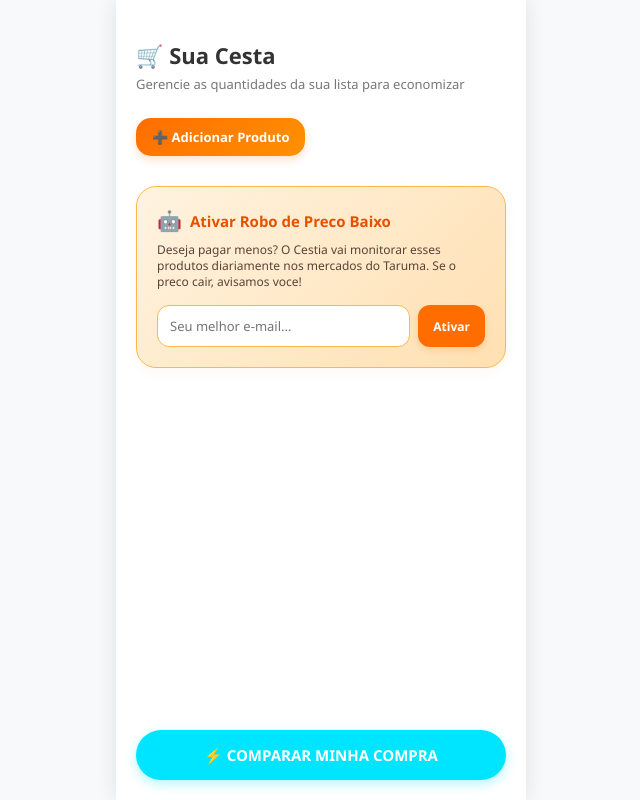
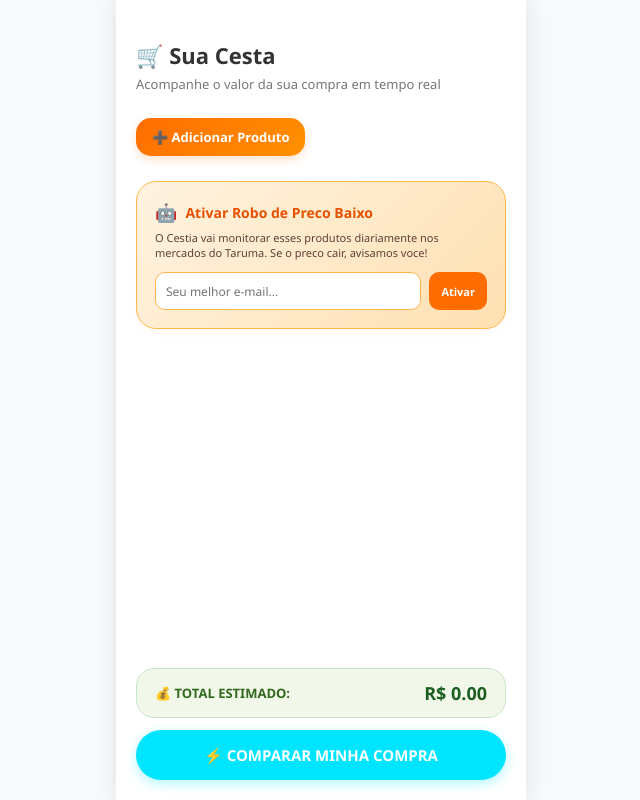
Before and after one commit to Abraaonunes1404/codigos-vs-code, a Django app: page /cesta/ in a window 1280 px wide. Shown: the whole page, without its empty margins (319-959 px from the left). Run offline with Django 5.2, Linux system fonts and the light colour scheme; data comes from the database, SQL or seed files in the repository; tables that the repository leaves empty hold one stand-in row (values such as "Sample post").

Commit message:
Insere subtotal por produto, valor total geral na cesta e corrige redirecionamento

```diff
--- a/core/templates/cestia/cesta.html
+++ b/core/templates/cestia/cesta.html
@@ -8,26 +8,34 @@
         * { margin: 0; padding: 0; box-sizing: border-box; font-family: 'Segoe UI', sans-serif; }
         body { background-color: #F8F9FA; display: flex; justify-content: center; }
 
-        .celular-container { width: 100%; max-width: 410px; min-height: 100vh; background-color: #FFF; box-shadow: 0 0 20px rgba(0,0,0,0.1); position: relative; padding: 20px; padding-bottom: 110px; }
+        .celular-container { width: 100%; max-width: 410px; min-height: 100vh; background-color: #FFF; box-shadow: 0 0 20px rgba(0,0,0,0.1); position: relative; padding: 20px; padding-bottom: 180px; }
 
         .titulo-pagina { font-size: 22px; font-weight: bold; color: #333; margin-top: 20px; margin-bottom: 5px; }
         .sub-texto { font-size: 13px; color: #777; margin-bottom: 25px; }
 
         .item-carrinho { display: flex; align-items: center; background-color: #FFF; border: 1px solid #E0E0E0; padding: 12px; padding-right: 45px; border-radius: 20px; margin-bottom: 15px; position: relative; box-shadow: 0 2px 5px rgba(0,0,0,0.02); }
 
-        .foto-falsa { width: 50px; height: 50px; background-color: #FFE0B2; border-radius: 12px; display: flex; justify-content: center; align-items: center; font-size: 24px; margin-right: 15px; }
+        .foto-falsa { width: 50px; height: 50px; background-color: #FFE0B2; border-radius: 12px; display: flex; justify-content: center; align-items: center; font-size: 24px; margin-right: 12px; }
         .info-produto { flex: 1; }
         .nome-prod { font-size: 14px; font-weight: 700; color: #212121; }
         .marca-prod { font-size: 11px; color: #999; text-transform: uppercase; margin-top: 2px; }
-        .qtd-container { display: flex; align-items: center; gap: 10px; background-color: #F1F3F5; padding: 6px 12px; border-radius: 15px; margin-right: 5px; }
 
-        .btn-qtd-link { text-decoration: none; font-size: 16px; font-weight: bold; color: #FF6D00; cursor: pointer; display: inline-block; padding: 0 4px; }
+        /* Preços exibidos nos cards */
+        .preco-unitario-tag { font-size: 11px; color: #FF6D00; font-weight: 600; margin-top: 3px; }
+        .subtotal-item-tag { font-size: 14px; font-weight: 800; color: #2E7D32; margin-top: 2px; }
+
+        .qtd-container { display: flex; align-items: center; gap: 8px; background-color: #F1F3F5; padding: 6px 10px; border-radius: 15px; margin-left: 5px; }
+        .btn-qtd-link { text-decoration: none; font-size: 15px; font-weight: bold; color: #FF6D00; padding: 0 4px; }
         .num-qtd { font-size: 13px; font-weight: bold; color: #333; }
 
-        .btn-deletar-item { position: absolute; right: 12px; top: 50%; transform: translateY(-50%); text-decoration: none; font-size: 14px; background-color: #FFEBEE; width: 32px; height: 32px; display: flex; align-items: center; justify-content: center; border-radius: 50%; color: #FF1744; border: 1px solid #FFCDD2; transition: all 0.2s ease; }
-        .btn-deletar-item:hover { background-color: #FFCDD2; }
+        .btn-deletar-item { position: absolute; right: 12px; top: 50%; transform: translateY(-50%); text-decoration: none; font-size: 14px; background-color: #FFEBEE; width: 32px; height: 32px; display: flex; align-items: center; justify-content: center; border-radius: 50%; color: #FF1744; border: 1px solid #FFCDD2; }
 
-        .rodape-fixo { position: absolute; bottom: 20px; left: 20px; right: 20px; }
+        /* RECEPTÁCULO FIXO DE TOTALIZAÇÃO NO RODAPÉ */
+        .rodape-fixo { position: absolute; bottom: 20px; left: 20px; right: 20px; background-color: #FFF; padding-top: 10px; }
+        .barra-total-geral { display: flex; justify-content: space-between; align-items: center; background-color: #F1F8E9; border: 1px solid #C8E6C9; padding: 12px 18px; border-radius: 18px; margin-bottom: 12px; }
+        .txt-total { font-size: 13px; font-weight: 700; color: #33691E; }
+        .val-total { font-size: 18px; font-weight: 800; color: #1B5E20; }
+
         .btn-comparar { width: 100%; background-color: #00E5FF; color: #FFF; border: none; padding: 15px; border-radius: 25px; font-size: 15px; font-weight: bold; text-align: center; cursor: pointer; text-decoration: none; display: block; box-shadow: 0 4px 12px rgba(0,229,255,0.3); }
     </style>
 </head>
@@ -43,11 +51,9 @@
             {% endfor %}
         {% endif %}
 
-        <div class="sub-texto">Gerencie as quantidades da sua lista para economizar</div>
+        <div class="sub-texto">Acompanhe o valor da sua compra em tempo real</div>
 
-        <!-- PAINEL DE BOTÕES DE AÇÃO SUPERIOR -->
         <div style="display: flex; justify-content: space-between; align-items: center; margin-bottom: 25px;">
-            <!-- NOVO BOTÃO DE CÂMERA INTELIGENTE HÍBRIDA -->
             <a href="/scanner-cestia/" style="display: flex; align-items: center; gap: 6px; background: linear-gradient(135deg, #FF6D00, #FF9100); color: #FFF; text-decoration: none; padding: 10px 16px; border-radius: 15px; font-size: 13px; font-weight: bold; box-shadow: 0 4px 10px rgba(255,109,0,0.2);">
                 ➕ Adicionar Produto
             </a>
@@ -64,7 +70,10 @@
             <div class="foto-falsa">📦</div>
             <div class="info-produto">
                 <div class="nome-prod">{{ p.nome }}</div>
-                <div class="marca-prod">{{ p.marca }} ({{ p.unidade }})</div>
+                <div class="marca-prod">{{ p.marca }}</div>
+                <!-- Exibe os valores individuais -->
+                <div class="preco-unitario-tag">Unid: R$ {{ p.preco_unitario|floatformat:2 }}</div>
+                <div class="subtotal-item-tag">R$ {{ p.subtotal_item|floatformat:2 }}</div>
             </div>
             <div class="qtd-container">
                 <a href="/cesta/alterar/{{ p.id }}/diminuir/" class="btn-qtd-link">-</a>
@@ -78,23 +87,29 @@
         </div>
         {% endfor %}
 
-        <div style="background: linear-gradient(135deg, #FFF3E0, #FFE0B2); border: 1px solid #FFB74D; padding: 20px; border-radius: 20px; margin-top: 30px; box-shadow: 0 4px 12px rgba(255,109,0,0.05);">
-            <div style="display: flex; align-items: center; gap: 8px; margin-bottom: 8px;">
-                <span style="font-size: 20px;">🤖</span>
-                <h4 style="color: #E65100; font-size: 15px; font-weight: 700;">Ativar Robo de Preco Baixo</h4>
+        <!-- CARD DE ATIVAÇÃO DO ROBÔ MONITOR -->
+        <div style="background: linear-gradient(135deg, #FFF3E0, #FFE0B2); border: 1px solid #FFB74D; padding: 18px; border-radius: 20px; margin-top: 25px; box-shadow: 0 4px 12px rgba(255,109,0,0.03);">
+            <div style="display: flex; align-items: center; gap: 8px; margin-bottom: 6px;">
+                <span style="font-size: 18px;">🤖</span>
+                <h4 style="color: #E65100; font-size: 14px; font-weight: 700;">Ativar Robo de Preco Baixo</h4>
             </div>
-            <p style="font-size: 12px; color: #5D4037; line-height: 16px; margin-bottom: 15px;">
-                Deseja pagar menos? O Cestia vai monitorar esses produtos diariamente nos mercados do Taruma. Se o preco cair, avisamos voce!
+            <p style="font-size: 11px; color: #5D4037; line-height: 15px; margin-bottom: 12px;">
+                O Cestia vai monitorar esses produtos diariamente nos mercados do Taruma. Se o preco cair, avisamos voce!
             </p>
             <div style="display: flex; gap: 8px;">
-                <input type="email" placeholder="Seu melhor e-mail..." style="flex: 1; height: 42px; border: 1px solid #FFB74D; border-radius: 12px; padding-left: 12px; font-size: 13px; outline: none; background-color: #FFF;">
-                <button onclick="alert('✉️ Perfeito! O robo do Cestia ja esta monitorando sua cesta de compras!')" style="background-color: #FF6D00; color: #FFF; border: none; padding: 0 15px; border-radius: 12px; font-size: 12px; font-weight: bold; cursor: pointer; box-shadow: 0 3px 6px rgba(255,109,0,0.2);">
+                <input type="email" placeholder="Seu melhor e-mail..." style="flex: 1; height: 38px; border: 1px solid #FFB74D; border-radius: 10px; padding-left: 10px; font-size: 12px; outline: none; background-color: #FFF;">
+                <button onclick="alert('✉️ Perfeito! O robo do Cestia ja esta monitorando sua cesta!')" style="background-color: #FF6D00; color: #FFF; border: none; padding: 0 12px; border-radius: 10px; font-size: 11px; font-weight: bold; cursor: pointer;">
                     Ativar
                 </button>
             </div>
         </div>
 
+        <!-- PAINEL FIXO DE FECHAMENTO COM SUB-TOTAL FINANCEIRO GERAL -->
         <div class="rodape-fixo">
+            <div class="barra-total-geral">
+                <span class="txt-total">💰 TOTAL ESTIMADO:</span>
+                <span class="val-total">R$ {{ valor_geral_compra|floatformat:2 }}</span>
+            </div>
             <a href="/resultado-cestia/" class="btn-comparar">⚡ COMPARAR MINHA COMPRA</a>
         </div>
     </div>
--- a/core/views.py
+++ b/core/views.py
@@ -22,29 +22,51 @@ def tela_home_cestia(request):
 
 def tela_cesta_compras(request):
     """
-    Renderiza a tela do carrinho puxando apenas os produtos reais
-    adicionados dinamicamente via scanner ou clique do usuario.
+    Renderiza a tela da cesta calculando o preço unitário, o subtotal
+    de cada item e o valor geral acumulado da compra em tempo real.
     """
-    # CAPTURA INTELIGENTE: Busca apenas os registros ativos do carrinho dinâmico
+    from django.shortcuts import render, redirect
+    from .models import ItemCarrinhoDinamico
+
+    # Busca apenas os itens que estão de verdade no carrinho
     itens_carrinho = ItemCarrinhoDinamico.objects.select_related('produto').all()
 
-    # Se o carrinho estiver totalmente vazio, joga o usuario para a tela de aviso
     if not itens_carrinho.exists():
-        from django.shortcuts import redirect
         return redirect('cesta_vazia')
 
-    # Organiza os dados para o HTML conseguir ler os campos de nome, marca e quantidade
     produtos_formatados = []
+    valor_geral_compra = 0.0
+
     for item in itens_carrinho:
+        # Puxa o preço base cadastrado no banco de dados
+        preco_unitario = float(getattr(item.produto, 'preco_base', 0.0))
+        if preco_unitario == 0.0:
+            # Fallback caso não tenha preco_base: tenta buscar o primeiro preço do histórico
+            from .models import HistoricoPreco
+            historico = HistoricoPreco.objects.filter(produto=item.produto).first()
+            preco_unitario = float(historico.preco) if historico else 5.50 # Valor padrão de segurança
+
+        # Calcula o valor total deste item multiplicado pela quantidade
+        subtotal_item = preco_unitario * item.quantidade
+        valor_geral_compra += subtotal_item
+
         produtos_formatados.append({
             'id': item.produto.id,
             'nome': item.produto.nome,
             'marca': item.produto.marca,
             'quantidade': item.quantidade,
-            'unidade': getattr(item.produto, 'unidade', 'kg')
+            'unidade': getattr(item.produto, 'unidade', 'un'),
+            'preco_unitario': preco_unitario,
+            'subtotal_item': subtotal_item
         })
 
-    return render(request, "cestia/cesta.html", {'produtos': produtos_formatados})
+    contexto = {
+        'produtos': produtos_formatados,
+        'valor_geral_compra': valor_geral_compra
+    }
+
+    return render(request, "cestia/cesta.html", contexto)
+
 
 
 def api_comparar_produto(request):
```
